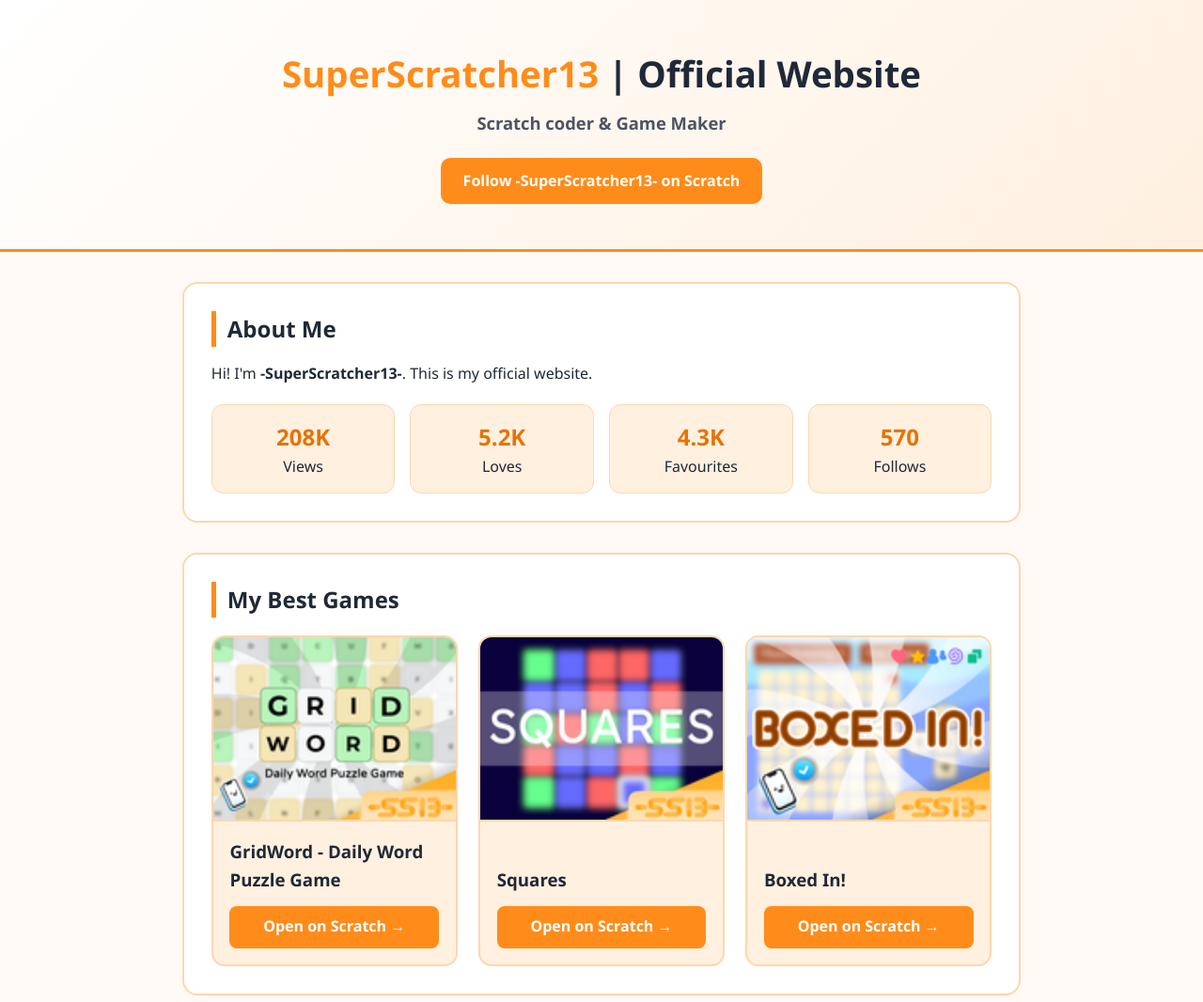
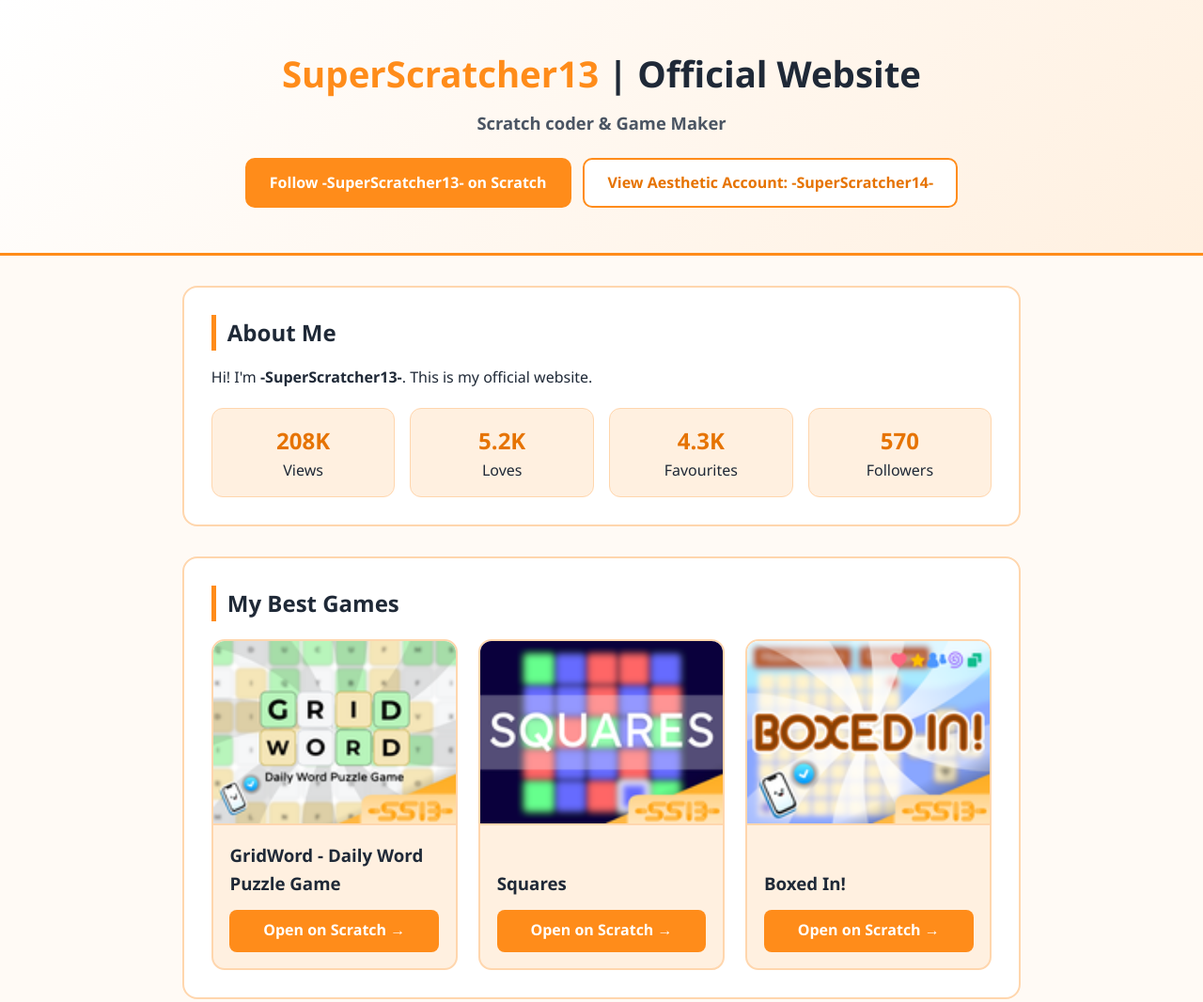
Before and after one commit to Super-Scratcher-13/super-scratcher-13.github.io, a plain HTML site: page index.html in a window 1280 px wide. Shown: the top 1066 px of the page at 94% size. Drawn offline with Linux system fonts and the light colour scheme.

Commit message:
Refactor button layout and styles in header

```diff
--- a/index.html
+++ b/index.html
@@ -11,8 +11,11 @@
   h1 { font-size: 2.4rem; margin-bottom: 0.4rem; }
   h1 span { color: #ff8c1a; }
   .tagline { font-size: 1.15rem; color: #4b5563; font-weight: 600; margin-bottom: 1.4rem; }
-  .btn { display: inline-block; background: #ff8c1a; color: #fff; padding: 0.75rem 1.5rem; border-radius: 10px; text-decoration: none; font-weight: 700; }
-  .btn:hover { background: #e67300; }
+  .header-btns { display: flex; flex-wrap: wrap; justify-content: center; gap: 0.8rem; }
+  .btn { display: inline-block; background: #ff8c1a; color: #fff; padding: 0.75rem 1.5rem; border-radius: 10px; text-decoration: none; font-weight: 700; border: 2px solid #ff8c1a; }
+  .btn:hover { background: #e67300; border-color: #e67300; }
+  .btn-alt { display: inline-block; background: #fff; color: #e67300; padding: 0.75rem 1.5rem; border-radius: 10px; text-decoration: none; font-weight: 700; border: 2px solid #ff8c1a; }
+  .btn-alt:hover { background: #fff0e0; }
   main { max-width: 940px; margin: 2rem auto; padding: 0 1.5rem; }
   .card { background: #fff; border: 2px solid #ffd6ad; border-radius: 16px; padding: 1.8rem; margin-bottom: 2rem; }
   h2 { font-size: 1.5rem; margin-bottom: 1rem; border-left: 5px solid #ff8c1a; padding-left: 0.75rem; }
@@ -34,7 +37,10 @@
 <header>
   <h1><span>SuperScratcher13</span> | Official Website</h1>
   <p class="tagline">Scratch coder &amp; Game Maker</p>
-  <a href="#" data-p="/users/-SuperScratcher13-/projects/" target="_blank" rel="noopener noreferrer" class="btn">Follow -SuperScratcher13- on Scratch</a>
+  <div class="header-btns">
+    <a href="#" data-p="/users/-SuperScratcher13-/" target="_blank" rel="noopener noreferrer" class="btn">Follow -SuperScratcher13- on Scratch</a>
+    <a href="#" data-p="/users/-SuperScratcher14-/" target="_blank" rel="noopener noreferrer" class="btn-alt">View Aesthetic Account: -SuperScratcher14-</a>
+  </div>
 </header>
 
 <main>
@@ -45,7 +51,7 @@
       <div class="stat"><strong>208K</strong>Views</div>
       <div class="stat"><strong>5.2K</strong>Loves</div>
       <div class="stat"><strong>4.3K</strong>Favourites</div>
-      <div class="stat"><strong>570</strong>Follows</div>
+      <div class="stat"><strong>570</strong>Followers</div>
     </div>
   </section>
 
```
